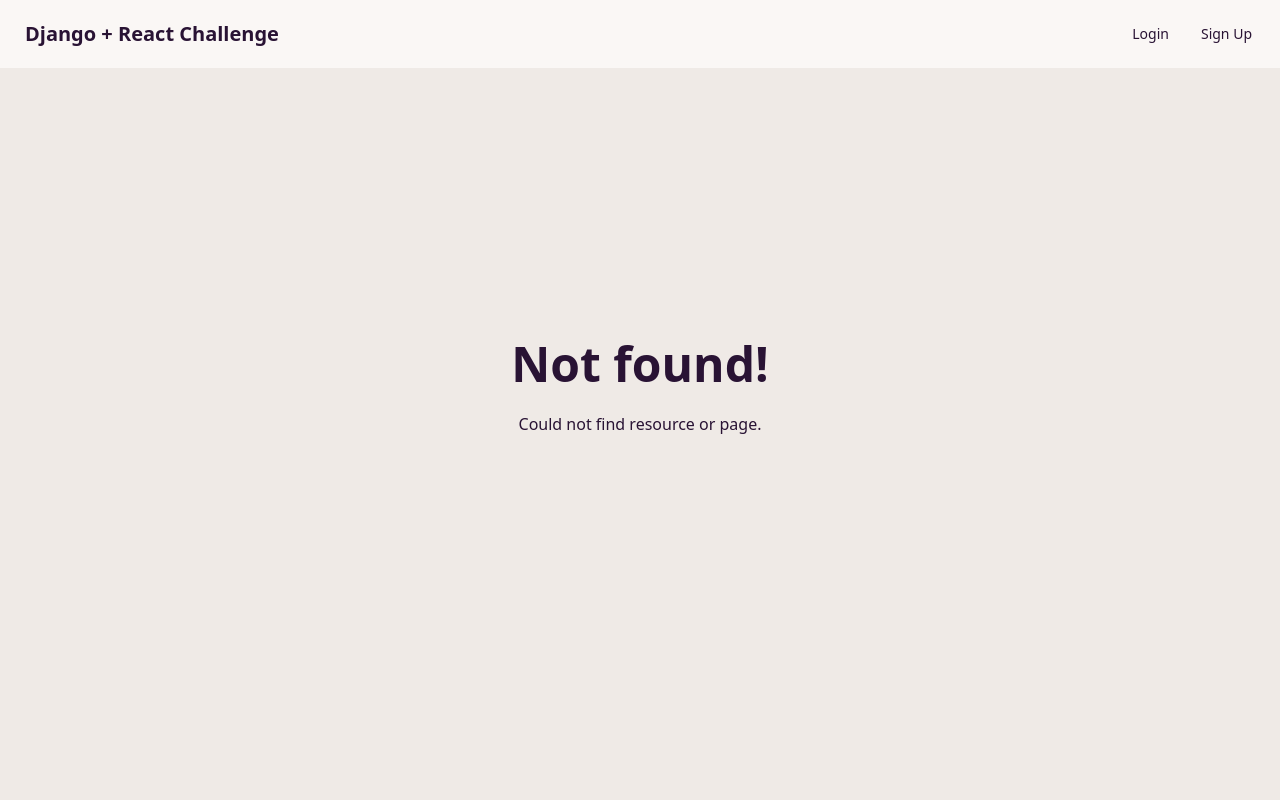
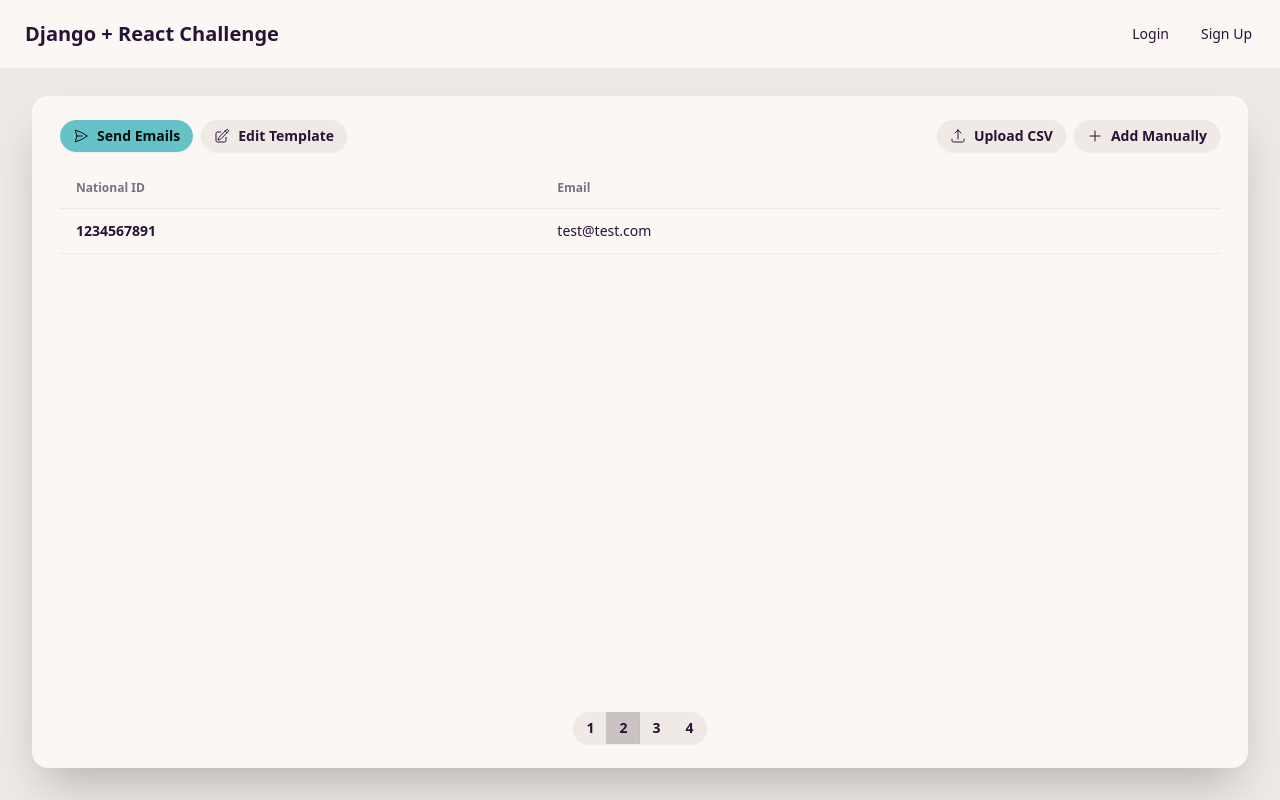
Before and after one commit to sadra1f/django-react-challenge, a React (Vite) app in the folder frontend/: page /admin in a window 1280 px wide. Before the commit this address had no page. Built offline with nearby package versions, Linux system fonts and the light colour scheme.

Commit message:
Add admin page

```diff
--- a/frontend/src/App.tsx
+++ b/frontend/src/App.tsx
@@ -6,6 +6,7 @@ import ErrorPage from "./pages/ErrorPage";
 import HomePage from "./pages/HomePage";
 import LoginPage from "./pages/LoginPage";
 import SignupPage from "./pages/SignupPage";
+import AdminPage from "./pages/AdminPage";
 
 const router = createBrowserRouter([
   {
@@ -20,6 +21,7 @@ const router = createBrowserRouter([
       { index: true, element: <HomePage /> },
       { path: "login", element: <LoginPage /> },
       { path: "signup", element: <SignupPage /> },
+      { path: "admin", element: <AdminPage /> },
     ],
   },
 ]);
--- /dev/null
+++ b/frontend/src/pages/AdminPage.tsx
@@ -0,0 +1,115 @@
+import { Link } from "react-router-dom";
+
+export default function AdminPage() {
+  return (
+    <div className="hero mt-16 min-h-[calc(100vh-4rem)] bg-base-200 p-8">
+      <div className="card hero-content h-full w-full max-w-full shrink-0 bg-base-100 shadow-2xl">
+        <div className="flex h-full w-full flex-col space-y-4 px-3 py-2">
+          <div className="flex justify-between">
+            <div className="flex gap-2">
+              <button className="btn btn-primary btn-sm">
+                <svg
+                  xmlns="http://www.w3.org/2000/svg"
+                  fill="none"
+                  viewBox="0 0 24 24"
+                  strokeWidth={1.5}
+                  stroke="currentColor"
+                  className="size-4"
+                >
+                  <path
+                    strokeLinecap="round"
+                    strokeLinejoin="round"
+                    d="M6 12 3.269 3.125A59.769 59.769 0 0 1 21.485 12 59.768 59.768 0 0 1 3.27 20.875L5.999 12Zm0 0h7.5"
+                  />
+                </svg>
+                Send Emails
+              </button>
+
+              <button className="btn btn-sm">
+                <svg
+                  xmlns="http://www.w3.org/2000/svg"
+                  fill="none"
+                  viewBox="0 0 24 24"
+                  strokeWidth={1.5}
+                  stroke="currentColor"
+                  className="size-4"
+                >
+                  <path
+                    strokeLinecap="round"
+                    strokeLinejoin="round"
+                    d="m16.862 4.487 1.687-1.688a1.875 1.875 0 1 1 2.652 2.652L10.582 16.07a4.5 4.5 0 0 1-1.897 1.13L6 18l.8-2.685a4.5 4.5 0 0 1 1.13-1.897l8.932-8.931Zm0 0L19.5 7.125M18 14v4.75A2.25 2.25 0 0 1 15.75 21H5.25A2.25 2.25 0 0 1 3 18.75V8.25A2.25 2.25 0 0 1 5.25 6H10"
+                  />
+                </svg>
+                Edit Template
+              </button>
+            </div>
+
+            <div className="flex gap-2">
+              <button className="btn btn-sm">
+                <svg
+                  xmlns="http://www.w3.org/2000/svg"
+                  fill="none"
+                  viewBox="0 0 24 24"
+                  strokeWidth={1.5}
+                  stroke="currentColor"
+                  className="size-4"
+                >
+                  <path
+                    strokeLinecap="round"
+                    strokeLinejoin="round"
+                    d="M3 16.5v2.25A2.25 2.25 0 0 0 5.25 21h13.5A2.25 2.25 0 0 0 21 18.75V16.5m-13.5-9L12 3m0 0 4.5 4.5M12 3v13.5"
+                  />
+                </svg>
+                Upload CSV
+              </button>
+
+              <button className="btn btn-sm">
+                <svg
+                  xmlns="http://www.w3.org/2000/svg"
+                  fill="none"
+                  viewBox="0 0 24 24"
+                  strokeWidth={1.5}
+                  stroke="currentColor"
+                  className="size-4"
+                >
+                  <path stroke-linecap="round" stroke-linejoin="round" d="M12 4.5v15m7.5-7.5h-15" />
+                </svg>
+                Add Manually
+              </button>
+            </div>
+          </div>
+
+          <div className="flex grow flex-col justify-between space-y-2">
+            <div className="overflow-x-auto">
+              <table className="table">
+                {/* head */}
+                <thead>
+                  <tr>
+                    <th>National ID</th>
+                    <th>Email</th>
+                    <th></th>
+                  </tr>
+                </thead>
+                <tbody>
+                  {/* row 1 */}
+                  <tr>
+                    <th>1234567891</th>
+                    <td>test@test.com</td>
+                    <td></td>
+                  </tr>
+                </tbody>
+              </table>
+            </div>
+
+            <div className="join w-full justify-center">
+              <button className="btn join-item btn-sm">1</button>
+              <button className="btn join-item btn-active btn-sm">2</button>
+              <button className="btn join-item btn-sm">3</button>
+              <button className="btn join-item btn-sm">4</button>
+            </div>
+          </div>
+        </div>
+      </div>
+    </div>
+  );
+}
--- a/frontend/src/pages/HomePage.tsx
+++ b/frontend/src/pages/HomePage.tsx
@@ -11,7 +11,7 @@ export default function HomePage() {
             national IDs and corresponding email addresses, and send emails to all registered users
             using a dynamic email template.
           </p>
-          <Link to="/" className="btn btn-primary">
+          <Link to="/dashboard" className="btn btn-primary">
             Get Started
           </Link>
         </div>
```
